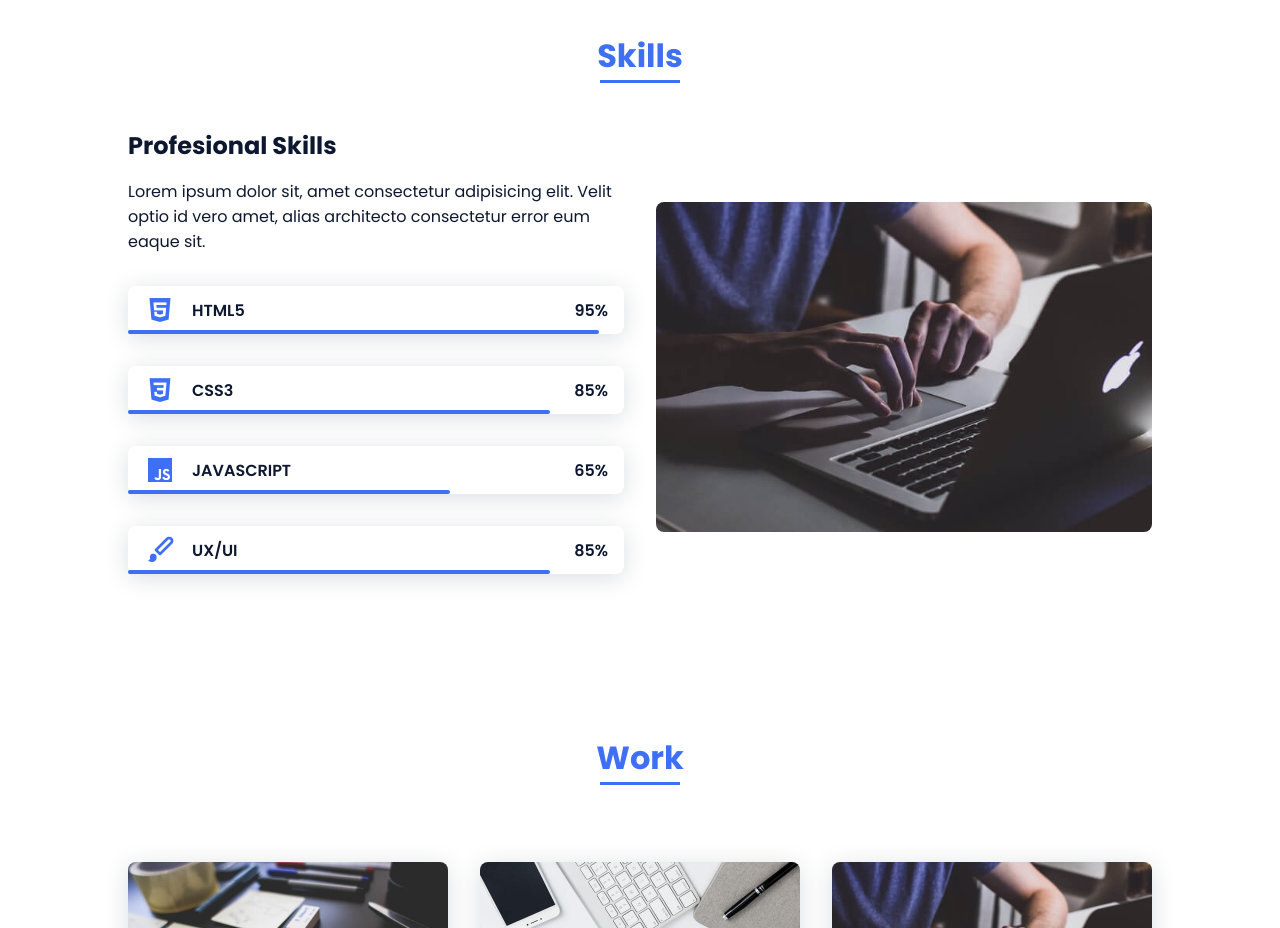
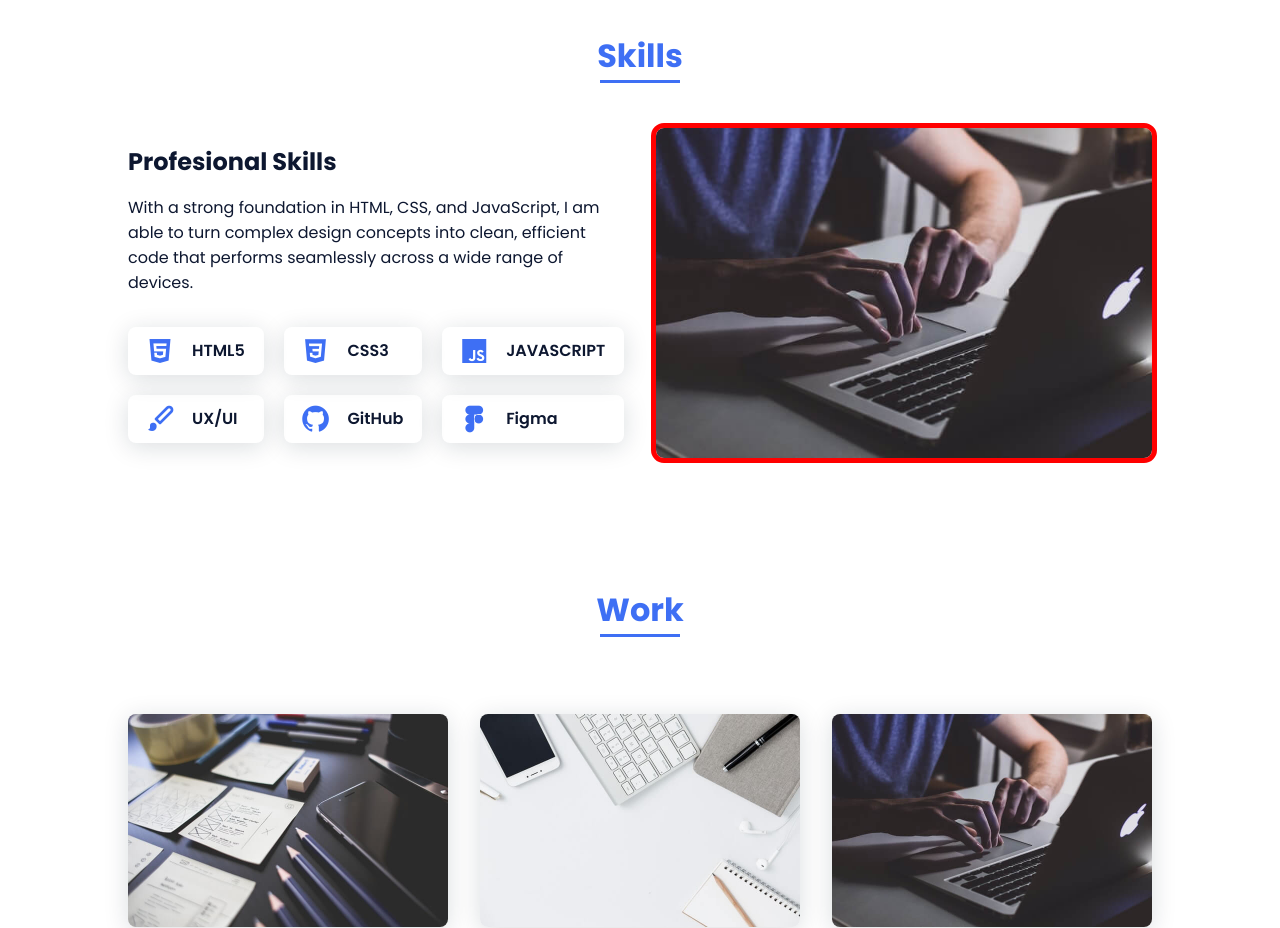
Before and after one commit to joenatthapondev/portfolio-natthapon-pantha, a plain HTML site: page index.html in a window 1280 px wide. Shown: the part 1260-2188 px from the top of the page. Drawn offline with nearby package versions, Linux system fonts and the light colour scheme.

Commit message:
add Skills

```diff
--- a/assets/css/styles.css
+++ b/assets/css/styles.css
@@ -298,9 +298,16 @@ img {
     position: relative;
     font-weight: var(--font-semi);
     padding: .5rem 1rem;
-    margin-bottom: var(--mb-4);
+    /* margin-bottom: var(--mb-4); */
     border-radius: .5rem;
     box-shadow: 0px 4px 25px rgba(14, 36, 49, 0.15);
+    /* margin-left: 1rem; */
+}
+
+.skills__wrap {
+    display: grid;
+    grid-template-columns: auto auto auto;
+    gap: 20px;
 }
 
 .skills__icon {
@@ -314,34 +321,9 @@ img {
     align-items: center;
 }
 
-.skills__bar {
-    position: absolute;
-    left: 0;
-    bottom: 0;
-    background-color: var(--first-color);
-    height: .25rem;
-    border-radius: .5rem;
-    z-index: var(--z-back);
-}
-
-.skills__html {
-    width: 95%;
-}
-
-.skills__css {
-    width: 85%;
-}
-
-.skills__js {
-    width: 65%;
-}
-
-.skills__ux {
-    width: 85%;
-}
-
 .skills__img {
     border-radius: .5rem;
+    outline: 5px solid red;
 }
 
 /* ===== WORK =====*/
--- a/index.html
+++ b/index.html
@@ -103,55 +103,53 @@
             <div class="skills__container bd-grid">
                 <div>
                     <h2 class="skills__subtitle">Profesional Skills</h2>
-                    <p class="skills__text">Lorem ipsum dolor sit, amet consectetur adipisicing elit. Velit optio id
-                        vero amet, alias architecto consectetur error eum eaque sit.</p>
+                    <p class="skills__text">With a strong foundation in HTML, CSS, and JavaScript,
+                        I am able to turn complex design concepts into clean, efficient code that performs
+                        seamlessly across a wide range of devices.
+                    </p>
+                    <div class="skills__wrap">
                         <div class="skills__data">
                             <div class="skills__names">
                                 <i class='bx bxl-html5 skills__icon'></i>
                                 <span class="skills__name">HTML5</span>
                             </div>
-                        <div class="skills__bar skills__html">
+                        </div>
 
-                        </div>
-                        <div>
-                            <span class="skills__percentage">95%</span>
-                        </div>
-                    </div>
                         <div class="skills__data">
                             <div class="skills__names">
                                 <i class='bx bxl-css3 skills__icon'></i>
                                 <span class="skills__name">CSS3</span>
                             </div>
-                        <div class="skills__bar skills__css">
+                        </div>
 
-                        </div>
-                        <div>
-                            <span class="skills__percentage">85%</span>
-                        </div>
-                    </div>
                         <div class="skills__data">
                             <div class="skills__names">
                                 <i class='bx bxl-javascript skills__icon'></i>
                                 <span class="skills__name">JAVASCRIPT</span>
                             </div>
-                        <div class="skills__bar skills__js">
+                        </div>
 
-                        </div>
-                        <div>
-                            <span class="skills__percentage">65%</span>
-                        </div>
-                    </div>
                         <div class="skills__data">
                             <div class="skills__names">
                                 <i class='bx bxs-paint skills__icon'></i>
                                 <span class="skills__name">UX/UI</span>
                             </div>
-                        <div class="skills__bar skills__ux">
+                        </div>
 
+                        <div class="skills__data">
+                            <div class="skills__names">
+                                <i class='bx bxl-github skills__icon'></i>
+                                <span class="skills__name">GitHub</span>
                             </div>
-                        <div>
-                            <span class="skills__percentage">85%</span>
                         </div>
+
+                        <div class="skills__data">
+                            <div class="skills__names">
+                                <i class='bx bxl-figma skills__icon'></i>
+                                <span class="skills__name">Figma</span>
+                            </div>
+                        </div>
+
                     </div>
                 </div>
 
```
Lines whose indentation alone changed are shown as unchanged.
